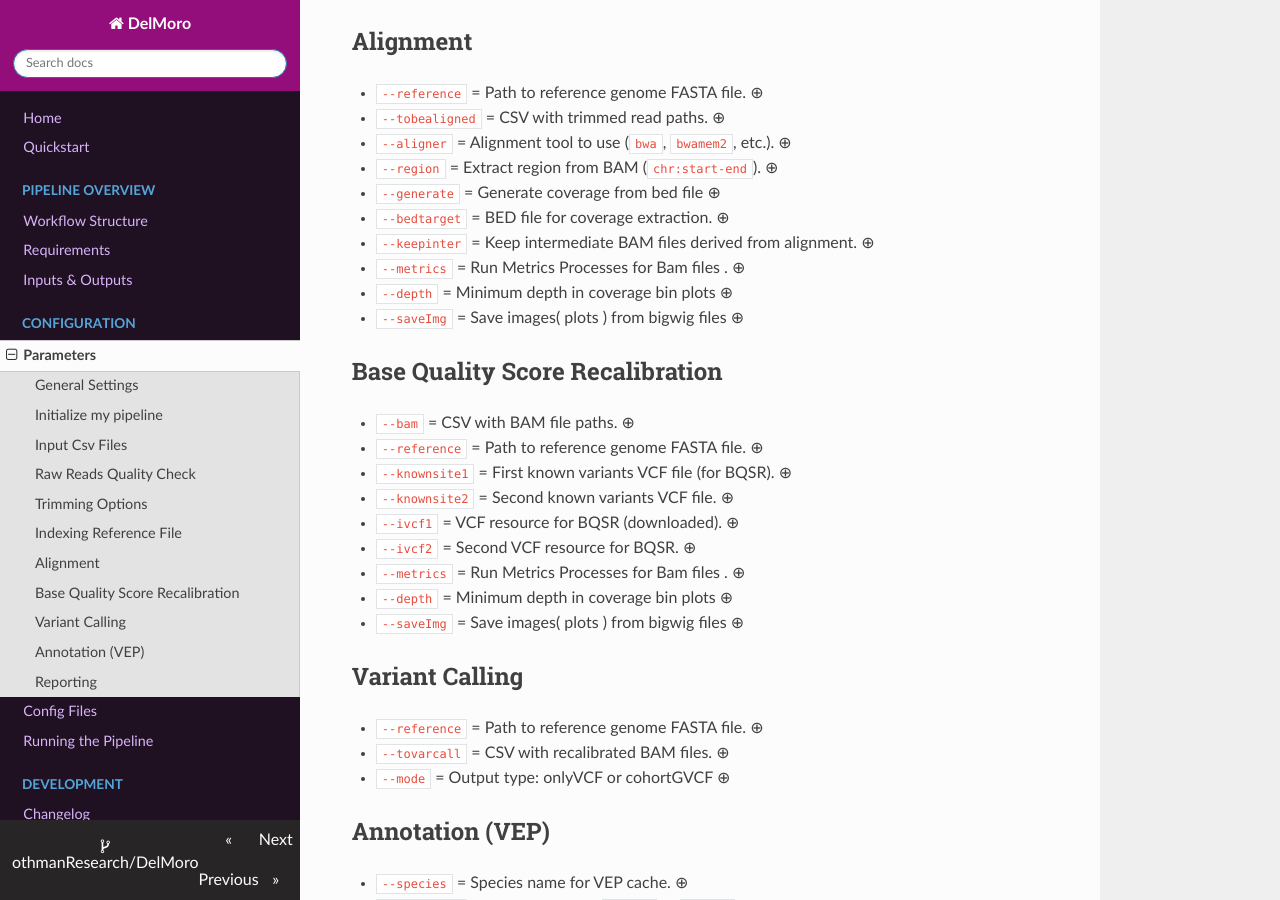
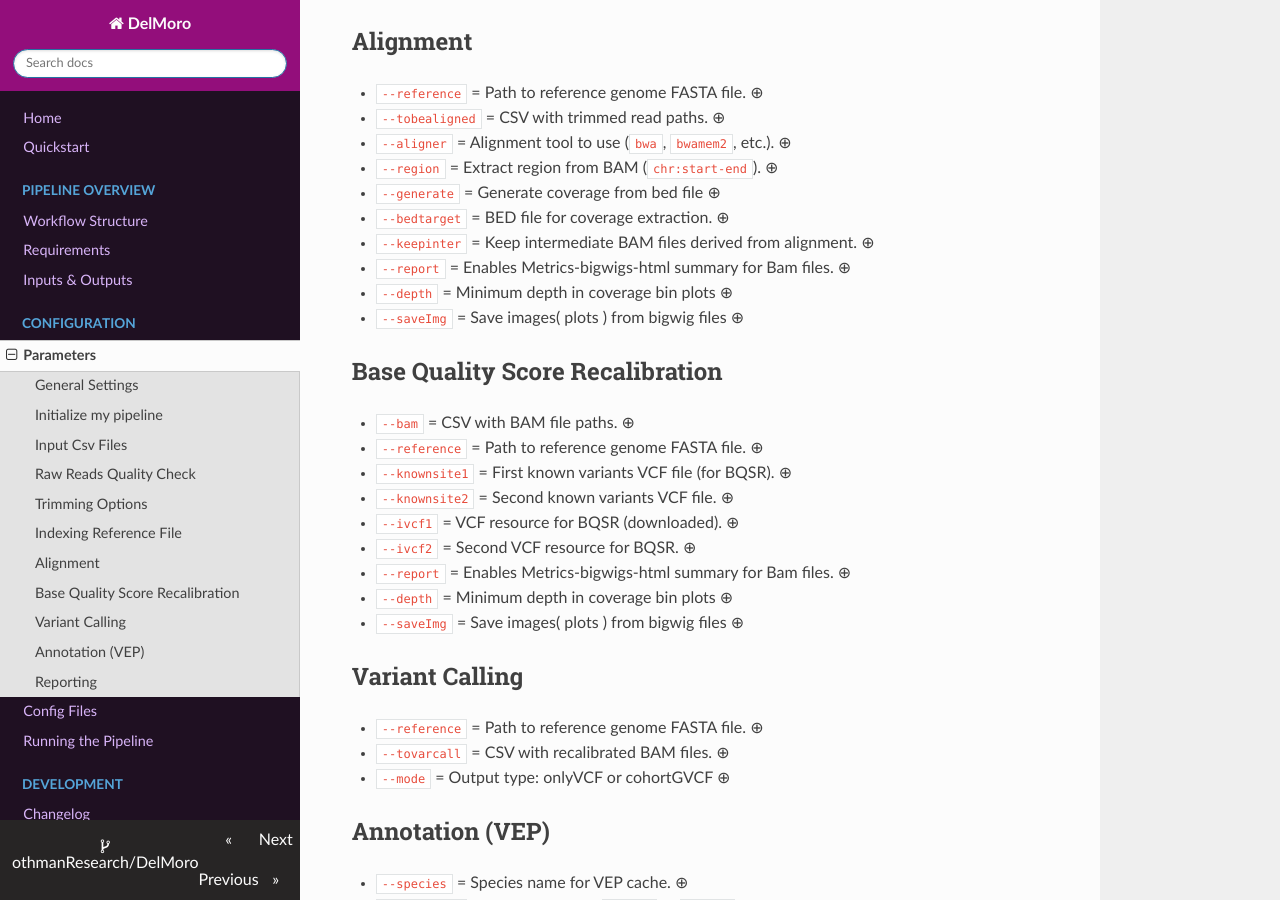
Before and after one commit to othmanResearch/DelMoro, an MkDocs documentation site: the page built from docs/5parameters.md, in a window 1280 px wide and 900 px high, scrolled down 1191 px. Built offline with MkDocs 1.6.1, drawn with Linux system fonts in a browser that asks for light colours; nearby versions of some CDN libraries.

Commit message:
rename params

```diff
--- a/docs/5parameters.md
+++ b/docs/5parameters.md
@@ -49,7 +49,7 @@ This section provides a comprehensive overview of all configurable parameters av
 - `--generate` = Generate coverage from bed file <span title="[Optional] - Default: null">⊕</span>
 - `--bedtarget` = BED file for coverage extraction. <span title="[Optional] - Default: null">⊕</span>
 - `--keepinter` =  Keep intermediate BAM files derived from alignment. <span title="[Optional] - Default: false">⊕</span>
-- `--metrics` = Run Metrics Processes for Bam files   . <span title="[Optional] - Default: false">⊕</span>
+- `--report` = Enables Metrics-bigwigs-html summary for Bam files. <span title="[Optional] - Default: false">⊕</span>
 - `--depth`	= Minimum depth in coverage bin plots <span title="[Optional] - Default: 0 ">⊕</span>
 - `--saveImg` = Save images( plots ) from bigwig files <span title="[Optional] - Default: false">⊕</span>
 
@@ -60,7 +60,7 @@ This section provides a comprehensive overview of all configurable parameters av
 - `--knownsite2` = Second known variants VCF file. <span title="Default: ./knownsites/GCF.38.filtered.renamed.vcf">⊕</span>
 - `--ivcf1` = VCF resource for BQSR (downloaded). <span title="[Optional] - Default: null">⊕</span>
 - `--ivcf2` = Second VCF resource for BQSR. <span title="[Optional] - Default: null">⊕</span>
-- `--metrics` = Run Metrics Processes for Bam files   . <span title="[Optional] - Default: false">⊕</span>
+- `--report` = Enables Metrics-bigwigs-html summary for Bam files. <span title="[Optional] - Default: false">⊕</span>
 - `--depth`	= Minimum depth in coverage bin plots <span title="[Optional] - Default: 0 ">⊕</span>
 - `--saveImg` = Save images( plots ) from bigwig files <span title="[Optional] - Default: false">⊕</span>
 
```
